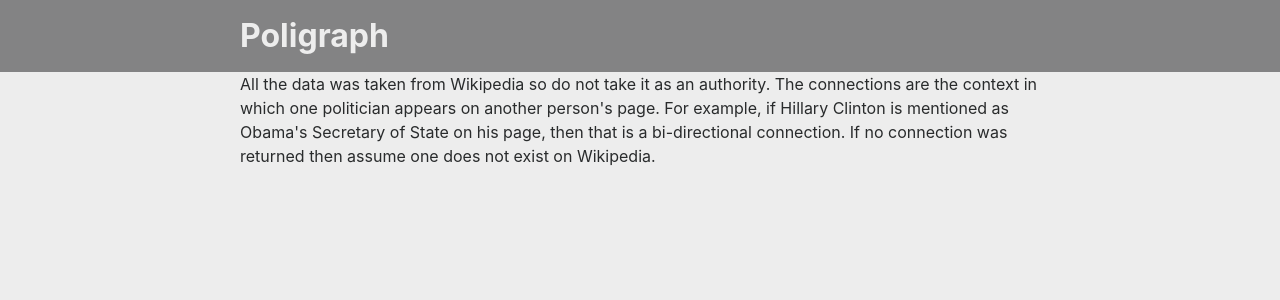
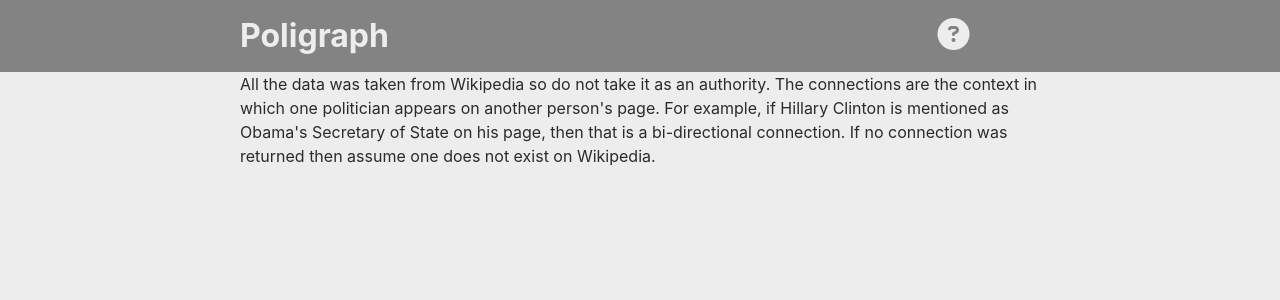
Before and after one commit to ben-cunningham/poligraph, a Flask app: page /about in a window 1280 px wide. Shown: the top 300 px of the page. Run offline with Flask 2, Linux system fonts and the light colour scheme; some libraries are stand-ins or nearby versions.

Commit message:
Add about icon to about page

```diff
--- a/server/templates/about.html
+++ b/server/templates/about.html
@@ -5,10 +5,13 @@
         <link rel= "stylesheet" type= "text/css" href= "{{ url_for('static', filename='styles/main.css') }}">
         <link rel="stylesheet" href="https://maxcdn.bootstrapcdn.com/bootstrap/4.0.0-alpha.6/css/bootstrap.min.css" integrity="sha384-rwoIResjU2yc3z8GV/NPeZWAv56rSmLldC3R/AZzGRnGxQQKnKkoFVhFQhNUwEyJ" crossorigin="anonymous">
         <link href="https://fonts.googleapis.com/css?family=Roboto" rel="stylesheet">
+        <script src="https://use.fontawesome.com/619945e1b1.js"></script>
     </head>
     <body>
     <div class="navbar navbar-toggle-md">
-        <span class="navbar-brand title"><b>Poligraph</b></span>
+        <span class="navbar-brand title"><b>Poligraph</b>
+        <a href="/about"><i class="fa fa-question-circle" aria-hidden="true"></i></a>
+        </span>
     </div>
         <div class="content">
             <div class="about">
```
